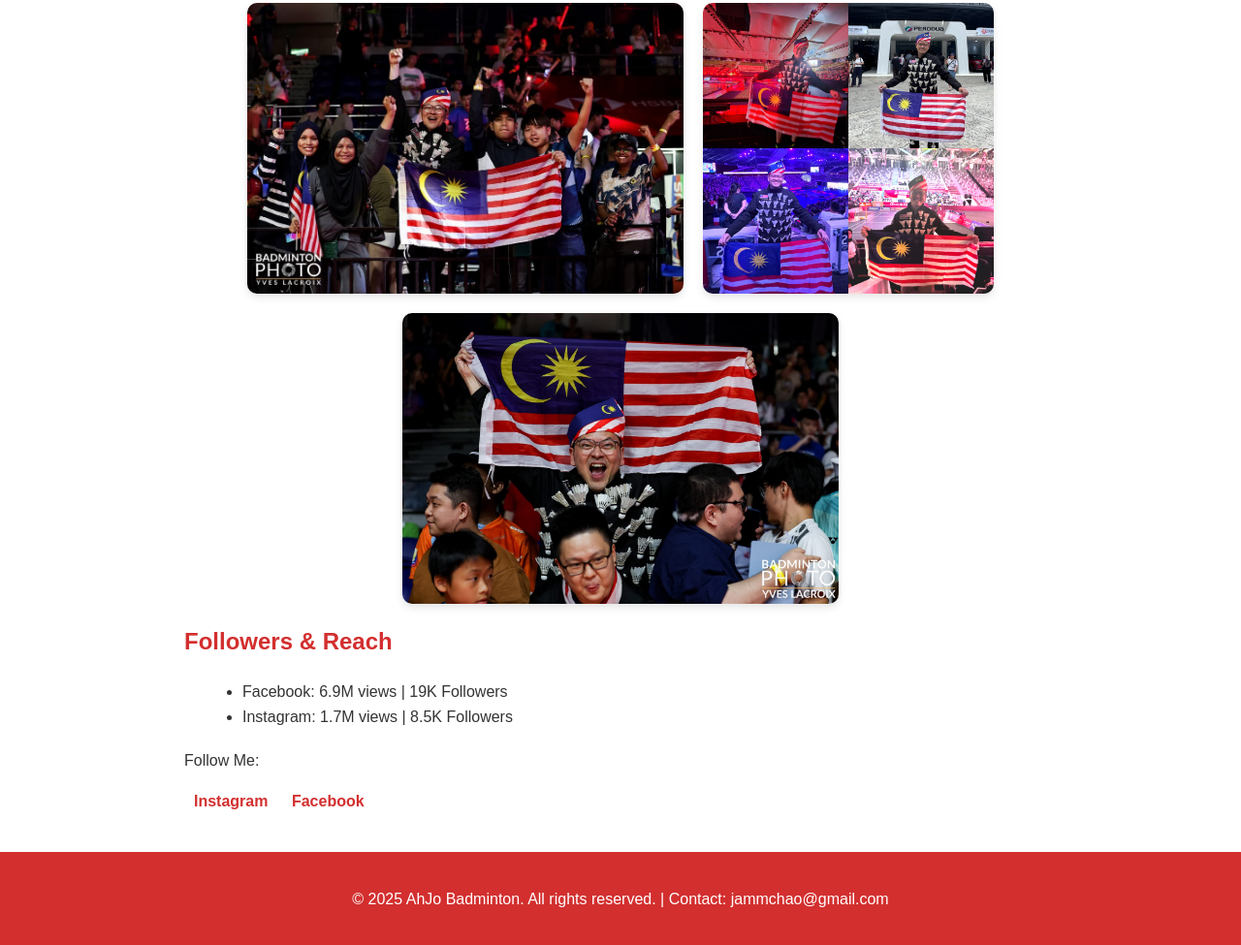
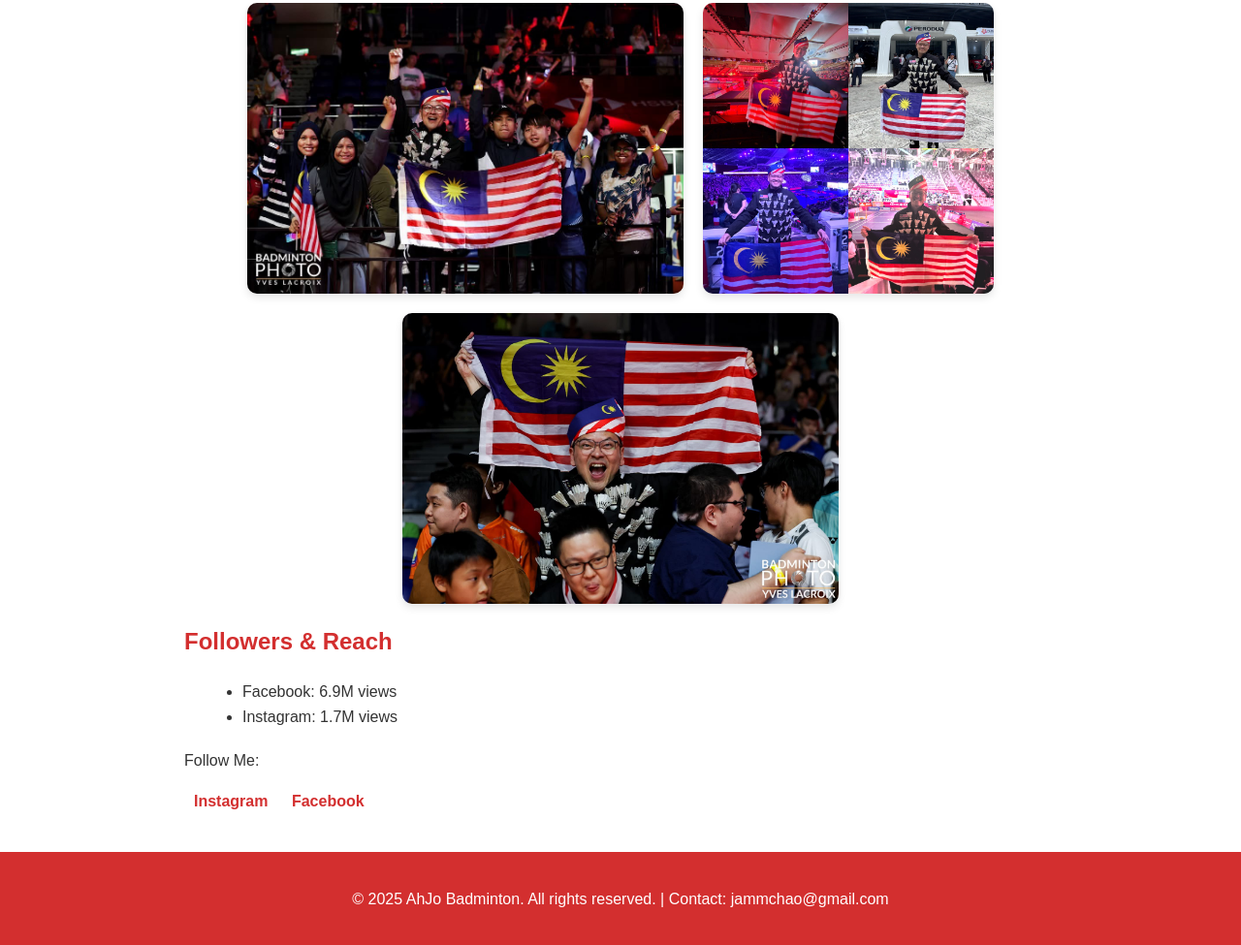
Before and after one commit to jammchao/ahjo_badminton-site, a plain HTML site: page index.html in a window 1280 px wide. Shown: the part 2253-3228 px from the top of the page at 97% size. Drawn offline with Linux system fonts and the light colour scheme.

Commit message:
Update index.html

```diff
--- a/index.html
+++ b/index.html
@@ -89,8 +89,8 @@
 
     <h2>Followers & Reach</h2>
     <ul>
-      <li>Facebook: 6.9M views | 19K Followers</li>
-      <li>Instagram: 1.7M views | 8.5K Followers</li>
+      <li>Facebook: 6.9M views </li>
+      <li>Instagram: 1.7M views </li>
     </ul>
 
     <div class="social">
```
